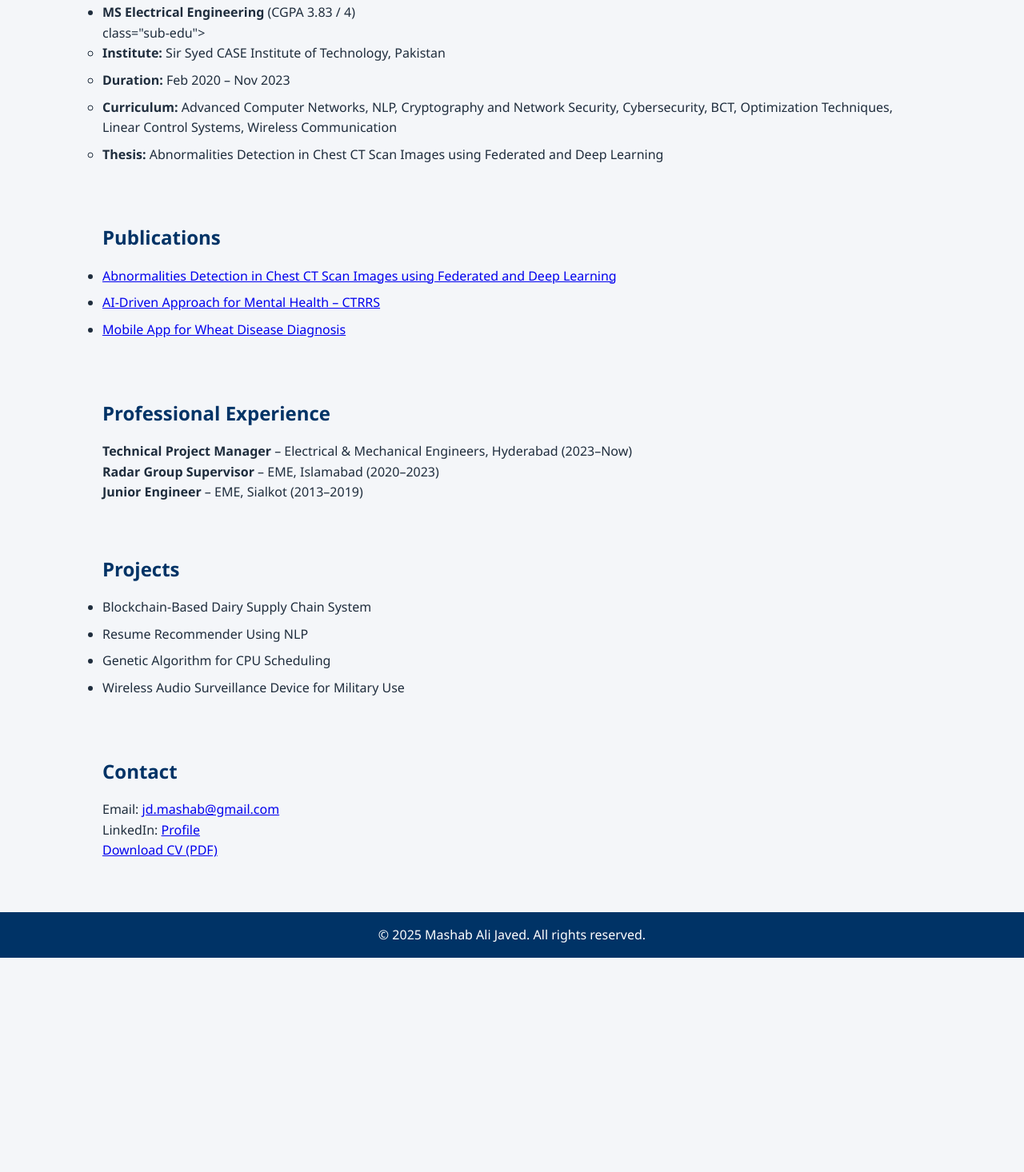
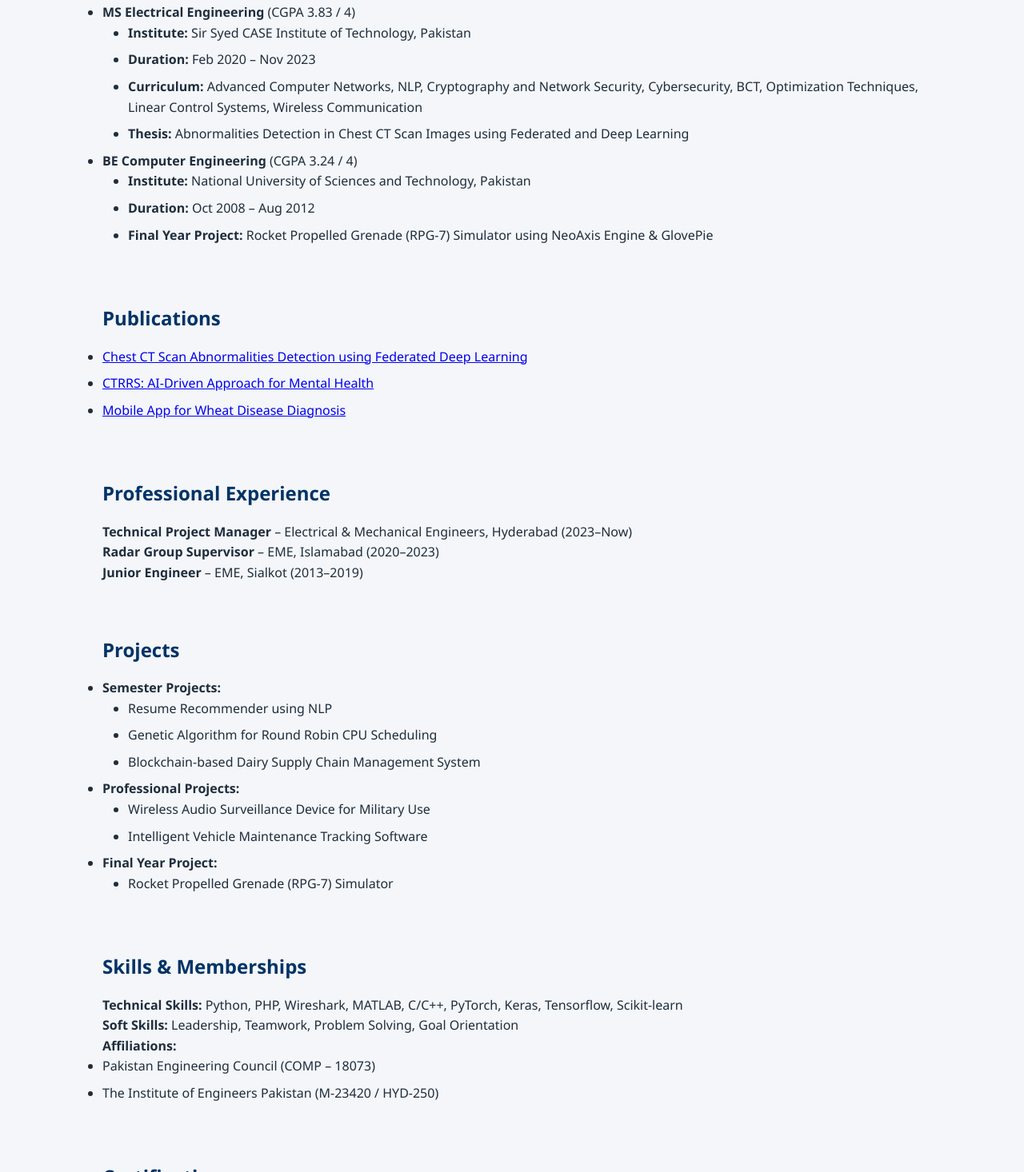
Before and after one commit to mashabali-javed/Profile.github.io, a plain HTML site: page index.html in a window 1280 px wide. Shown: the part 1334-2800 px from the top of the page at 80% size. Before the commit the page ends 2532 px from the top, so only its background shows below. Drawn offline with Linux system fonts and the light colour scheme.

Commit message:
Add files via upload

```diff
--- a/index.html
+++ b/index.html
@@ -13,10 +13,12 @@
       <ul>
         <li><a href="#about">About</a></li>
         <li><a href="#research">Research</a></li>
-         <li><a href="#Education">Education</a></li>
+        <li><a href="#education">Education</a></li>
         <li><a href="#publications">Publications</a></li>
         <li><a href="#experience">Experience</a></li>
         <li><a href="#projects">Projects</a></li>
+        <li><a href="#skills">Skills</a></li>
+        <li><a href="#certifications">Certifications</a></li>
         <li><a href="#contact">Contact</a></li>
       </ul>
     </nav>
@@ -46,22 +48,29 @@
     <ul>
       <li>
         <strong>MS Electrical Engineering</strong> (CGPA 3.83 / 4)
-      <ul> class="sub-edu">
+        <ul class="sub-edu">
           <li><strong>Institute:</strong> Sir Syed CASE Institute of Technology, Pakistan</li>
           <li><strong>Duration:</strong> Feb 2020 – Nov 2023</li>
           <li><strong>Curriculum:</strong> Advanced Computer Networks, NLP, Cryptography and Network Security, Cybersecurity, BCT, Optimization Techniques, Linear Control Systems, Wireless Communication</li>
           <li><strong>Thesis:</strong> Abnormalities Detection in Chest CT Scan Images using Federated and Deep Learning</li>
         </ul>
       </li>
+      <li>
+        <strong>BE Computer Engineering</strong> (CGPA 3.24 / 4)
+        <ul class="sub-edu">
+          <li><strong>Institute:</strong> National University of Sciences and Technology, Pakistan</li>
+          <li><strong>Duration:</strong> Oct 2008 – Aug 2012</li>
+          <li><strong>Final Year Project:</strong> Rocket Propelled Grenade (RPG-7) Simulator using NeoAxis Engine & GlovePie</li>
+        </ul>
+      </li>
     </ul>
   </section>
-
 
   <section id="publications">
     <h2>Publications</h2>
     <ul>
-      <li><a href="https://doi.org/10.1109/ICET63392.2024.10935071" target="_blank">Abnormalities Detection in Chest CT Scan Images using Federated and Deep Learning</a></li>
-      <li><a href="https://doi.org/10.21015/vtse.v12i4.1976" target="_blank">AI-Driven Approach for Mental Health – CTRRS</a></li>
+      <li><a href="https://doi.org/10.1109/ICET63392.2024.10935071" target="_blank">Chest CT Scan Abnormalities Detection using Federated Deep Learning</a></li>
+      <li><a href="https://doi.org/10.21015/vtse.v12i4.1976" target="_blank">CTRRS: AI-Driven Approach for Mental Health</a></li>
       <li><a href="https://journal.50sea.com/index.php/IJIST/article/view/770" target="_blank">Mobile App for Wheat Disease Diagnosis</a></li>
     </ul>
   </section>
@@ -76,10 +85,45 @@
   <section id="projects">
     <h2>Projects</h2>
     <ul>
-      <li>Blockchain-Based Dairy Supply Chain System</li>
-      <li>Resume Recommender Using NLP</li>
-      <li>Genetic Algorithm for CPU Scheduling</li>
+      <li><strong>Semester Projects:</strong>
+        <ul class="sub-edu">
+          <li>Resume Recommender using NLP</li>
+          <li>Genetic Algorithm for Round Robin CPU Scheduling</li>
+          <li>Blockchain-based Dairy Supply Chain Management System</li>
+        </ul>
+      </li>
+      <li><strong>Professional Projects:</strong>
+        <ul class="sub-edu">
           <li>Wireless Audio Surveillance Device for Military Use</li>
+          <li>Intelligent Vehicle Maintenance Tracking Software</li>
+        </ul>
+      </li>
+      <li><strong>Final Year Project:</strong>
+        <ul class="sub-edu">
+          <li>Rocket Propelled Grenade (RPG-7) Simulator</li>
+        </ul>
+      </li>
+    </ul>
+  </section>
+
+  <section id="skills">
+    <h2>Skills & Memberships</h2>
+    <p><strong>Technical Skills:</strong> Python, PHP, Wireshark, MATLAB, C/C++, PyTorch, Keras, Tensorflow, Scikit-learn</p>
+    <p><strong>Soft Skills:</strong> Leadership, Teamwork, Problem Solving, Goal Orientation</p>
+    <p><strong>Affiliations:</strong></p>
+    <ul>
+      <li>Pakistan Engineering Council (COMP – 18073)</li>
+      <li>The Institute of Engineers Pakistan (M-23420 / HYD-250)</li>
+    </ul>
+  </section>
+
+  <section id="certifications">
+    <h2>Certifications</h2>
+    <ul>
+      <li>Cybersecurity – Coursera (ISC2)</li>
+      <li>System Security Certified Practitioner (SSCP) – Coursera (ISC2)</li>
+      <li>GenAI Basics – How LLMs Work – Coursera (Duke University)</li>
+      <li>Large Language Models – Coursera (H2O.ai)</li>
     </ul>
   </section>
 
--- a/styles.css
+++ b/styles.css
@@ -67,6 +67,11 @@ ul li {
   margin-bottom: 0.5rem;
 }
 
+.sub-edu {
+  margin-left: 2rem;
+  list-style-type: disc;
+}
+
 footer {
   background: #003366;
   color: white;
@@ -74,8 +79,3 @@ footer {
   padding: 1rem;
   margin-top: 2rem;
 }
-
-.sub-edu {
-  margin-left: 4rem;
-  list-style-type: disc;
-}
```
Lines whose indentation alone changed are shown as unchanged.
